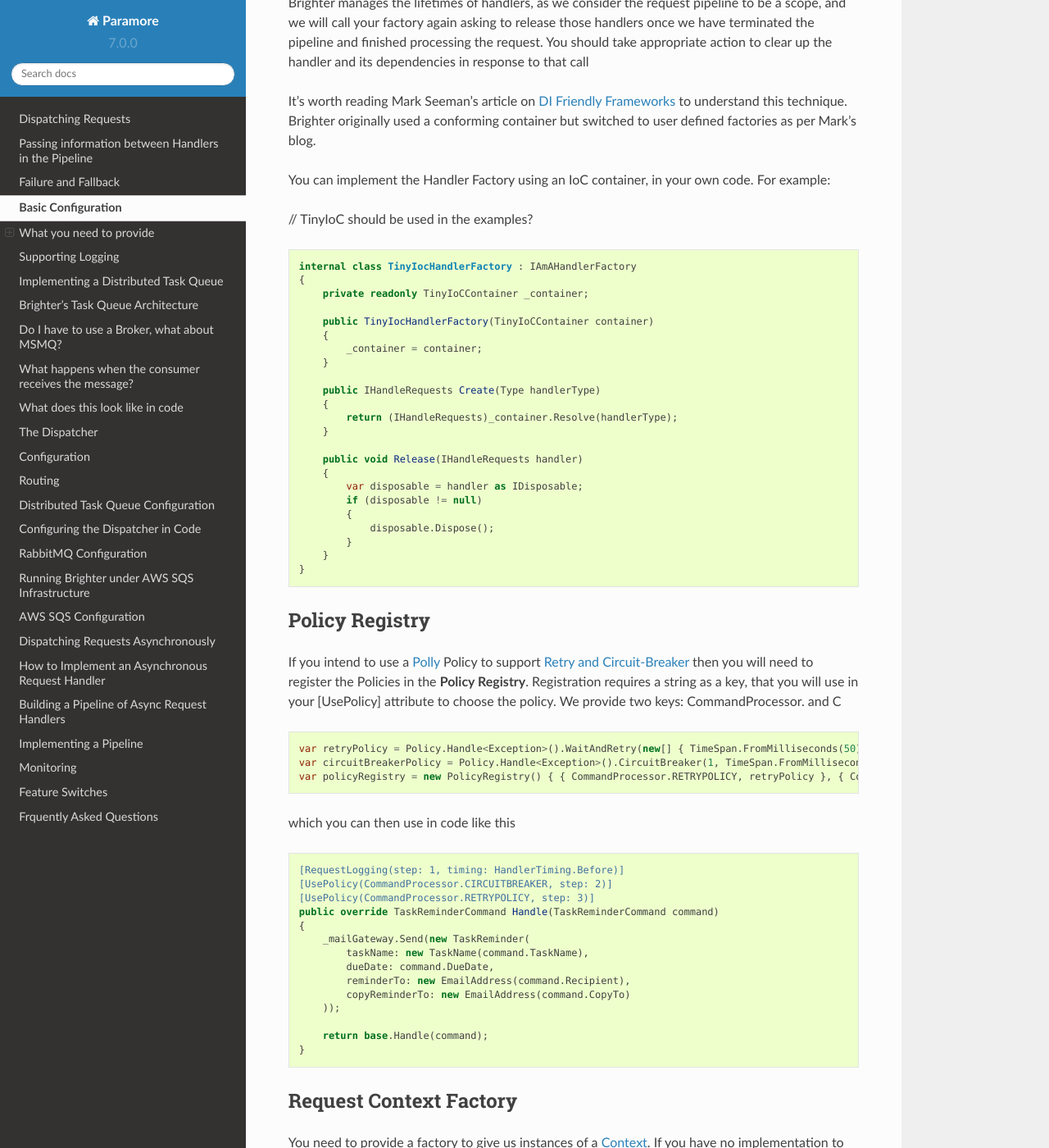
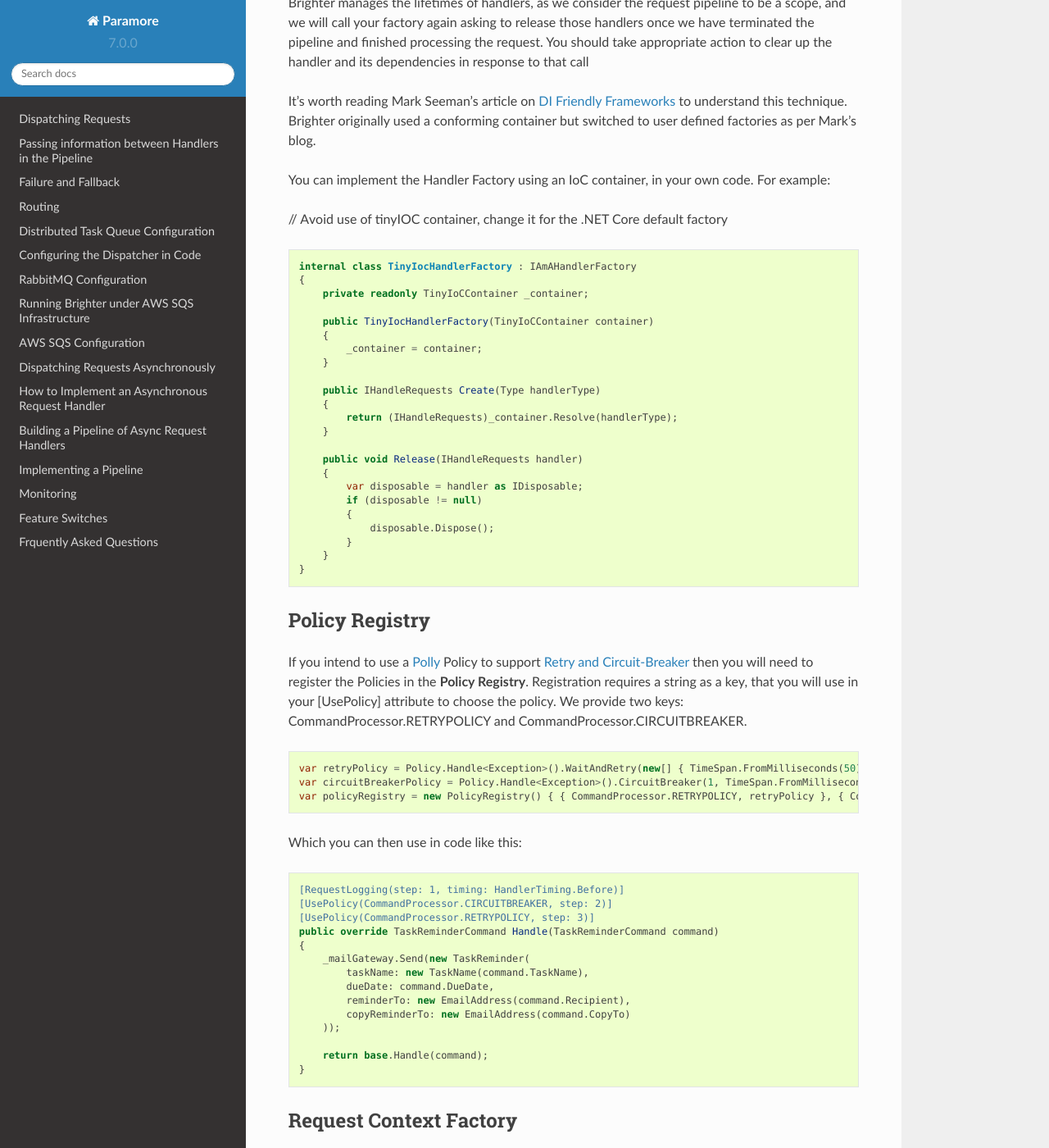
Before and after one commit to BrighterCommand/Docs, a Sphinx documentation site: the page built from source/CORRECT_BasicConfiguration.rst, in a window 1280 px wide and 1400 px high, scrolled down 1238 px. Shown: the whole window at 82% size. Built offline with Sphinx 7.4.7 and the Read the Docs theme 2.0.0, drawn with Linux system fonts in a browser that asks for light colours; pages that are not in the unit, such as notebooks, are missing from menus.

```diff
--- a/source/BasicConfiguration.rst
+++ b/source/CORRECT_BasicConfiguration.rst
@@ -80,7 +80,7 @@ container but switched to user defined factories as per Mark's blog.
 You can implement the Handler Factory using an IoC container, in your
 own code. For example:
 
-// TinyIoC should be used in the examples?
+// Avoid use of tinyIOC container, change it for the .NET Core default factory
 
 .. highlight:: csharp
 
@@ -120,7 +120,7 @@ If you intend to use a
 you will need to register the Policies in the **Policy Registry**.
 Registration requires a string as a key, that you will use in your
 [UsePolicy] attribute to choose the policy. We provide two keys:
-CommandProcessor. and C
+CommandProcessor.RETRYPOLICY and CommandProcessor.CIRCUITBREAKER.
 
 .. highlight:: csharp
 
@@ -132,7 +132,7 @@ CommandProcessor. and C
 
 
 
-which you can then use in code like this
+Which you can then use in code like this:
 
 .. highlight:: csharp
 
--- a/source/ImplementingDistributedTaskQueue.rst
+++ b/source/CORRECT_ImplementingDistributedTaskQueue.rst
@@ -198,7 +198,7 @@ handler. It also means you don't end up writing two versions of the
 mapper one on the consumer side and one on the sender side.
 
 The `Tasks
-Example https://github.com/BrighterCommand/Brighter/tree/master/samples>`__
+Example <https://github.com/BrighterCommand/Brighter/tree/master/samples>`__
 uses this strategy.
 
 This model only works if your library is shared between components that
@@ -255,7 +255,7 @@ message pump for each channel, and allocates a thread to run that
 message pump. The pump consumes messages from the channel, using the
 **Message Mapper** to translate them into a **Message** and from there a
 **Command** or **Event**. It then dispatches those to handlers (using
-the Brighter **Command Processor**.
+the Brighter **Command Processor**).
 
 To use the Dispatcher you need to host it in a consumer application.
 Usually a console application or Windows Service is appropriate. We
--- a/source/Logging.rst
+++ b/source/CORRECT_Logging.rst
@@ -1,5 +1,7 @@
 Supporting Logging
 ==================
+
+// Has the logger changed? is there a default .net one??
 
 Logger
 ~~~~~~
```
Also changed, not shown: other parts of source/CORRECT_ImplementingDistributedTaskQueue.rst (+3 -3 lines), other parts of source/CORRECT_Logging.rst (+1 -1 lines), source/Routing.rst (+4 -4 lines).
